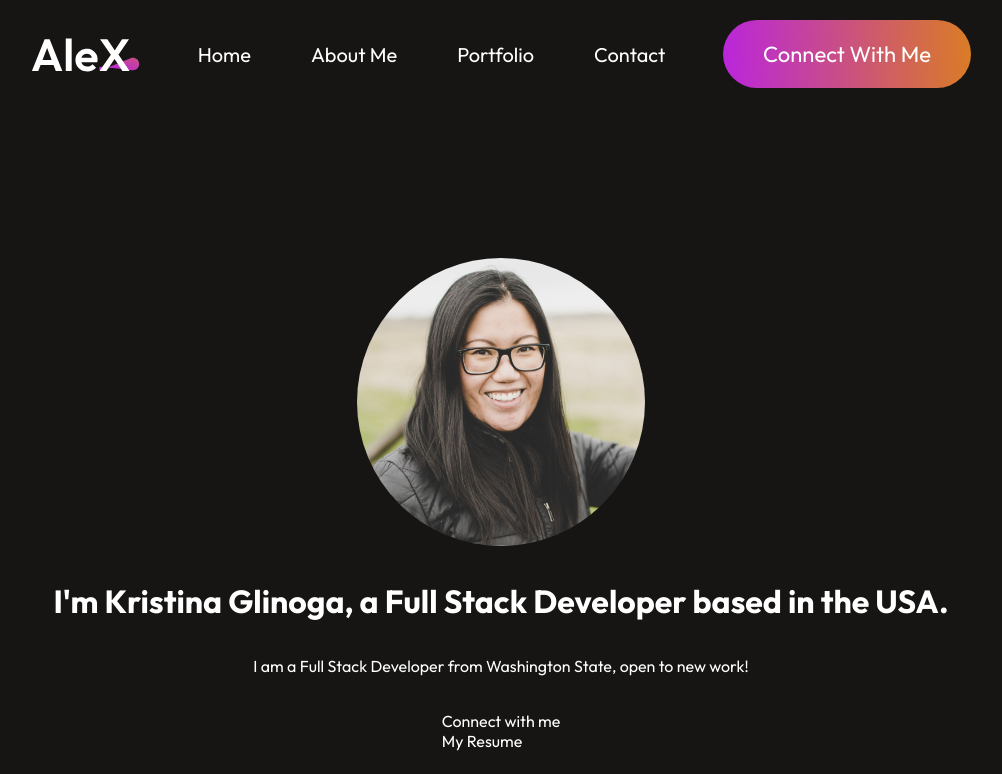
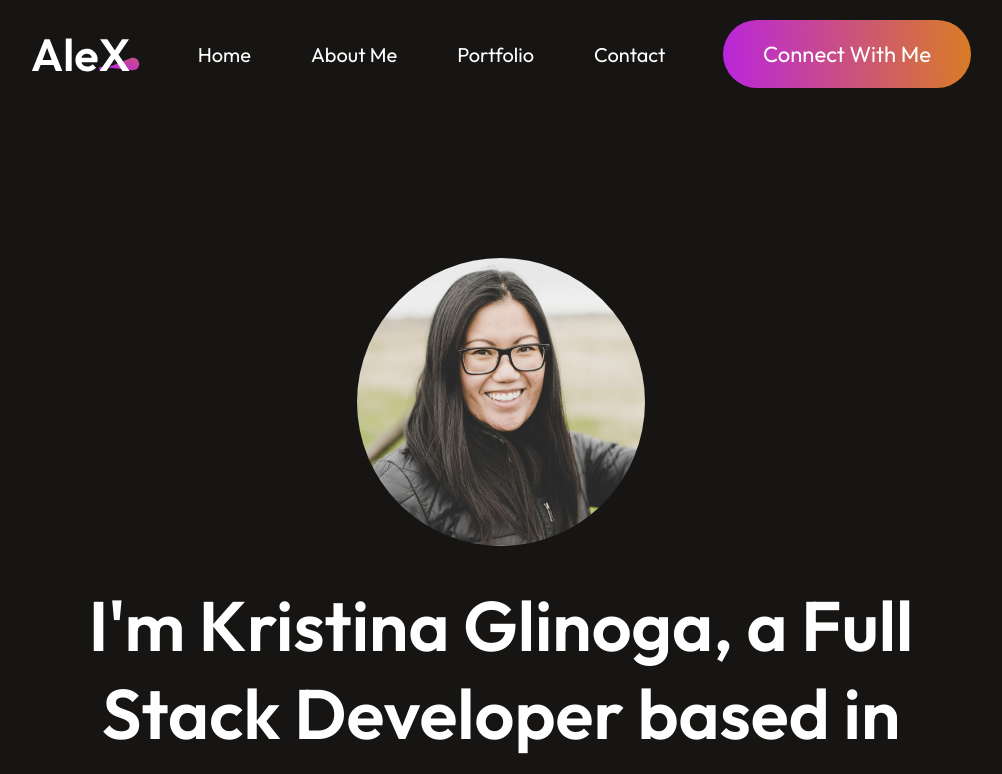
Before and after one commit to hellokristinafaye/portfolio-react, a React (Vite) app: page / in a window 1280 px wide. Shown: the top 774 px of the page, without its empty margins (139-1141 px from the left). Built offline with nearby package versions, Linux system fonts and the light colour scheme.

Commit message:
text styled

```diff
--- a/src/components/Hero/Hero.css
+++ b/src/components/Hero/Hero.css
@@ -9,3 +9,9 @@
     width: 18rem;
     border-radius: 50%;
 }
+.hero h1 {
+    text-align: center;
+    width: 70%;
+    font-size: 70px;
+    font-weight: 600;
+}
```
